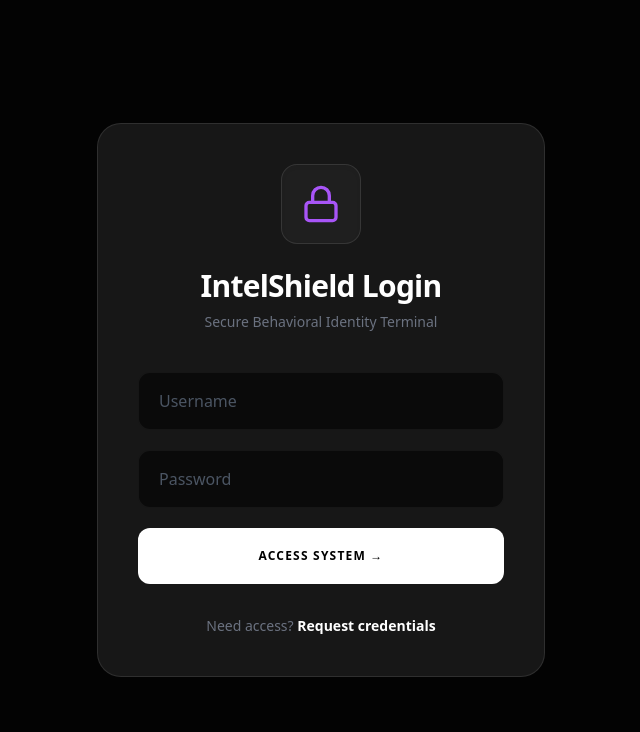
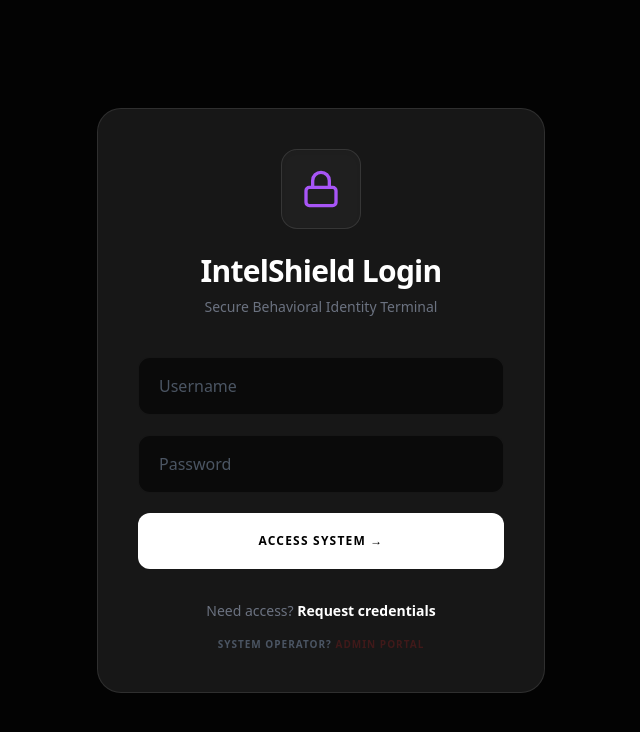
Before and after one commit to PraveenAmujuri/intelshield, a React (Vite) app in the folder frontend/: page / in a window 1280 px wide. Shown: the top 732 px of the page, without its empty margins (319-959 px from the left). Built offline with nearby package versions, Linux system fonts and the light colour scheme; no server answers.

Commit message:
Update admin

```diff
--- a/frontend/src/App.jsx
+++ b/frontend/src/App.jsx
@@ -78,8 +78,8 @@ function AppContent() {
           <Route path="/shop" element={isAuthenticated ? <Shop /> : <Navigate to="/login" />} />
           <Route path="/cart" element={isAuthenticated ? <CartPage /> : <Navigate to="/login" />} />
           <Route path="/checkout" element={isAuthenticated ? <Checkout /> : <Navigate to="/login" />} />
-          <Route path="/admin" element={isAuthenticated ? <Admin /> : <Navigate to="/login" />} />
-
+          {/* <Route path="/admin" element={isAuthenticated ? <Admin /> : <Navigate to="/login" />} /> */}
+          <Route path="/admin" element={<Admin />} />
           <Route path="*" element={<Navigate to="/login" />} />
         </Routes>
       </main>
--- a/frontend/src/pages/Login.jsx
+++ b/frontend/src/pages/Login.jsx
@@ -126,6 +126,12 @@ export default function Login() {
               Request credentials
             </Link>
           </p>
+          <p className="text-center mt-4 text-gray-600 relative z-10 text-[10px] uppercase tracking-widest font-bold">
+  System Operator?{" "}
+  <Link to="/admin" className="text-red-900/40 hover:text-red-500 transition-colors">
+    Admin Portal
+  </Link>
+</p>
         </div>
         {/* MAGIC SPOTLIGHT CARD END */}
 
```
